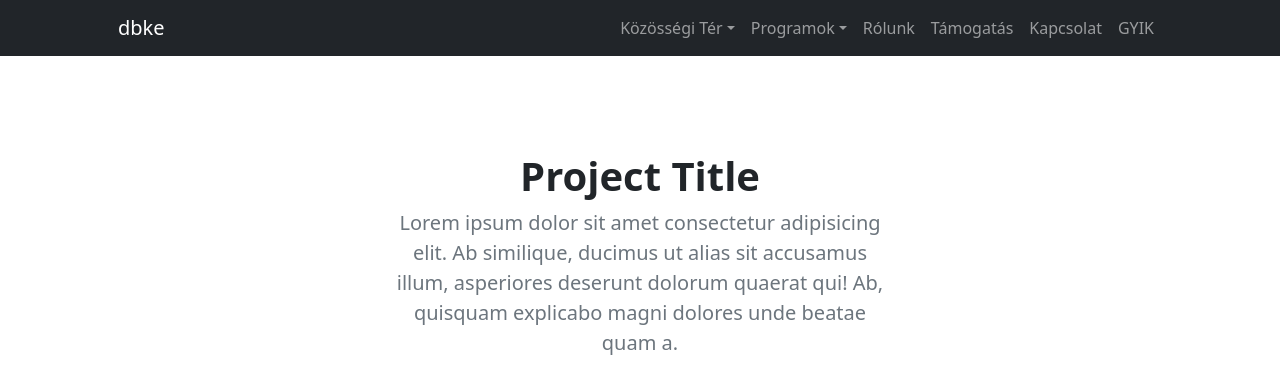
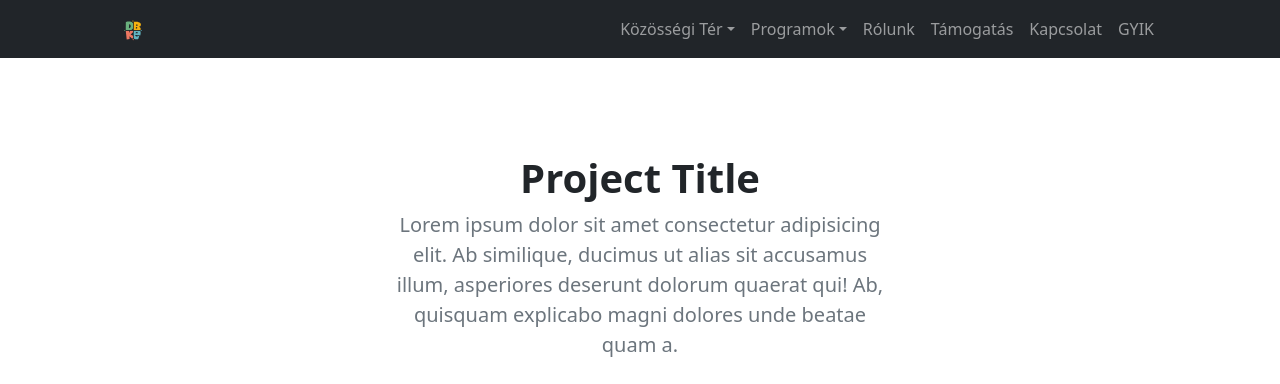
Before and after one commit to dbkepecs/dbkepecs, a plain HTML site: page blog-home.html in a window 1280 px wide. Shown: the top 384 px of the page. Drawn offline with nearby package versions, Linux system fonts and the light colour scheme.

Commit message:
logoheaderall

```diff
--- a/blog-home.html
+++ b/blog-home.html
@@ -18,7 +18,9 @@
             <!-- Navigation-->
             <nav class="navbar navbar-expand-lg navbar-dark bg-dark">
                 <div class="container px-5">
-                    <a class="navbar-brand" href="index.html">dbke</a>
+                    <a class="navbar-brand" href="index.html">
+                        <img src="assets/img/logo/dbke-logo-fig 250317.svg" alt="dbke" height="30">
+                    </a>
                     <button class="navbar-toggler" type="button" data-bs-toggle="collapse" data-bs-target="#navbarSupportedContent" aria-controls="navbarSupportedContent" aria-expanded="false" aria-label="Toggle navigation"><span class="navbar-toggler-icon"></span></button>
                     <div class="collapse navbar-collapse" id="navbarSupportedContent">
                         <ul class="navbar-nav ms-auto mb-2 mb-lg-0">
```
Also changed, not shown: blog-post.html (+3 -1 lines), contact.html (+3 -1 lines), faq.html (+3 -1 lines), portfolio-item.html (+3 -1 lines), portfolio-overview.html (+3 -1 lines), pricing.html (+3 -1 lines).
